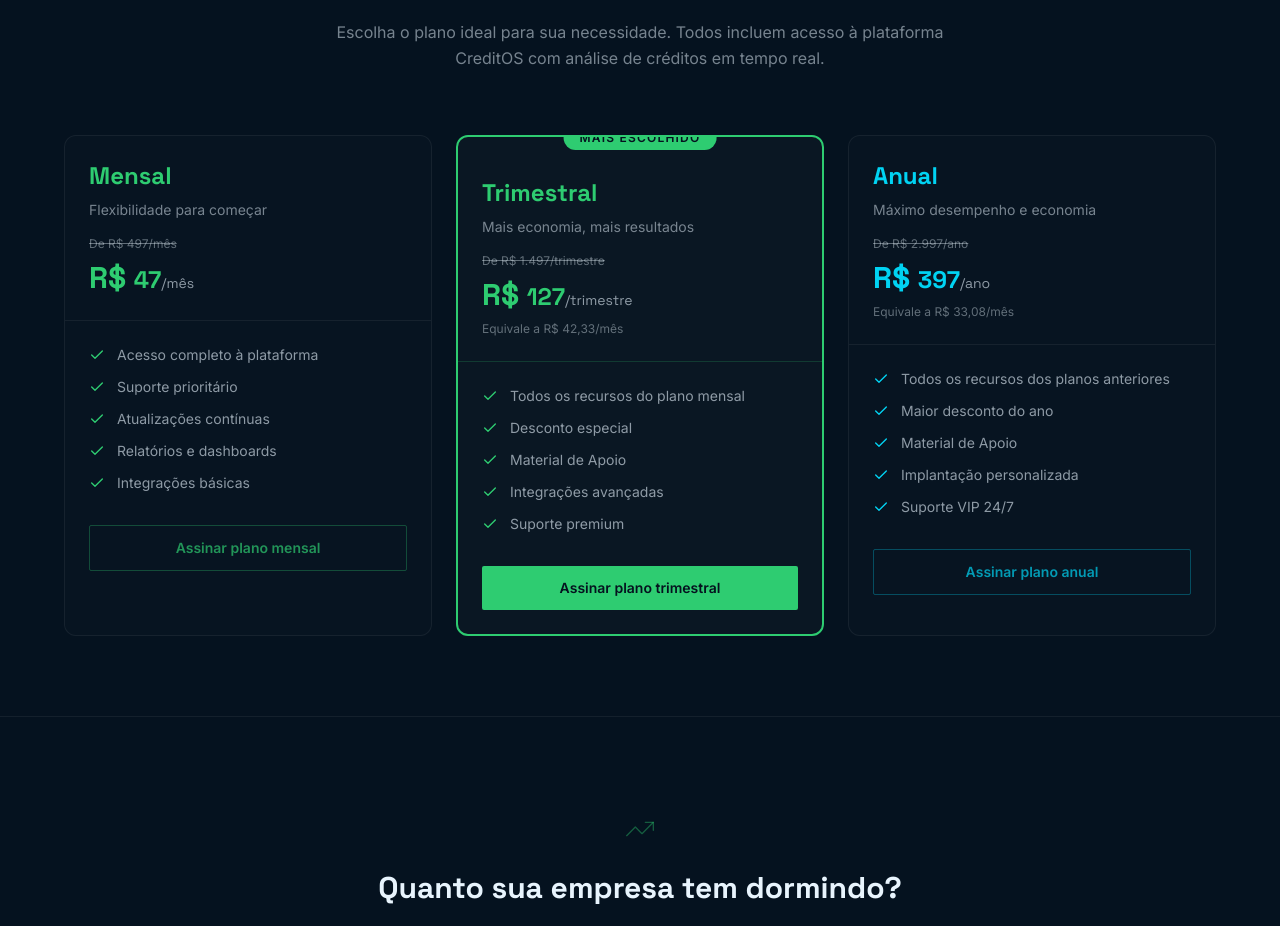
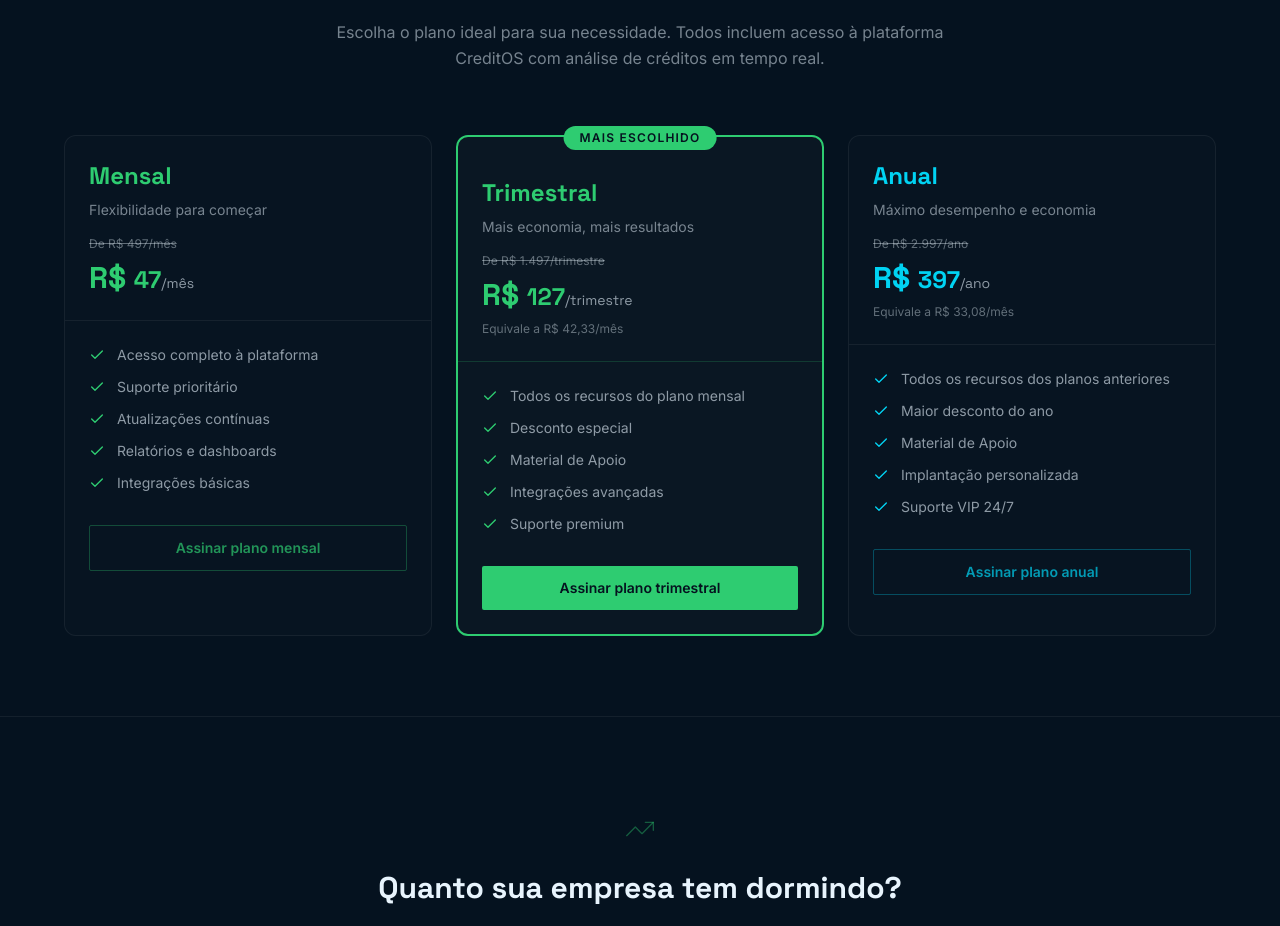
Before and after one commit to pedrosalomao881-star/triade-ia-site, a Next.js app: page /creditOS in a window 1280 px wide. Shown: the part 4940-5866 px from the top of the page. Built offline with nearby package versions, Linux system fonts and the light colour scheme.

Commit message:
fix: remocao de overflow-hidden e ajuste de padding para exibir badge mais escolhido no CreditOS

```diff
--- a/app/creditOS/page.tsx
+++ b/app/creditOS/page.tsx
@@ -389,8 +389,8 @@
             </div>
 
             {/* Trimestral - DESTAQUE */}
-            <div className="border-2 border-brand rounded-xl overflow-hidden bg-white/[0.02] flex flex-col relative">
-              <div className="absolute top-0 left-1/2 -translate-x-1/2 -translate-y-1/2">
+            <div className="border-2 border-brand rounded-xl bg-white/[0.02] flex flex-col relative">
+              <div className="absolute top-0 left-1/2 -translate-x-1/2 -translate-y-1/2 z-10">
                 <span className="inline-block bg-brand text-navy font-semibold text-xs px-4 py-1 rounded-full uppercase tracking-widest">
                   Mais escolhido
                 </span>
```
